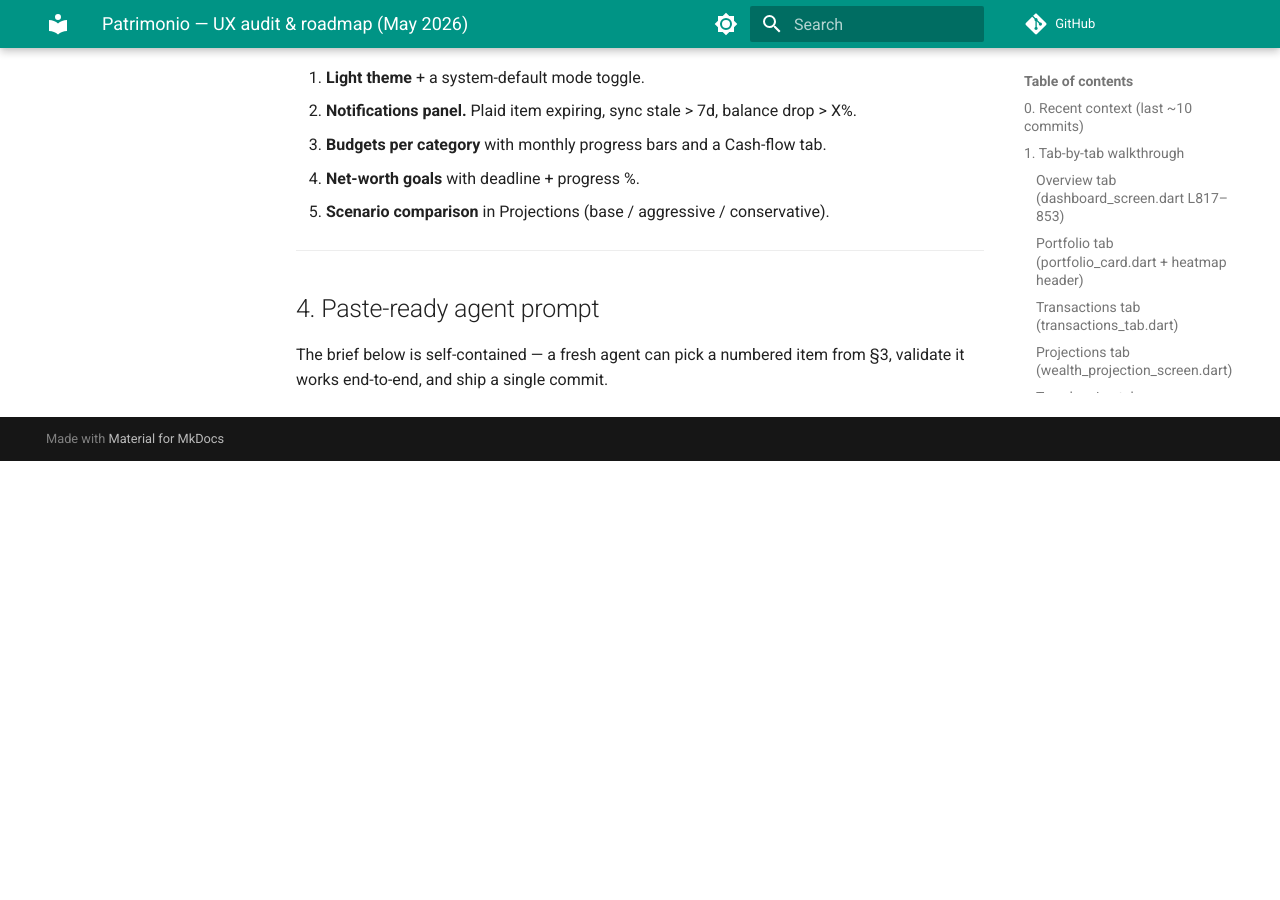
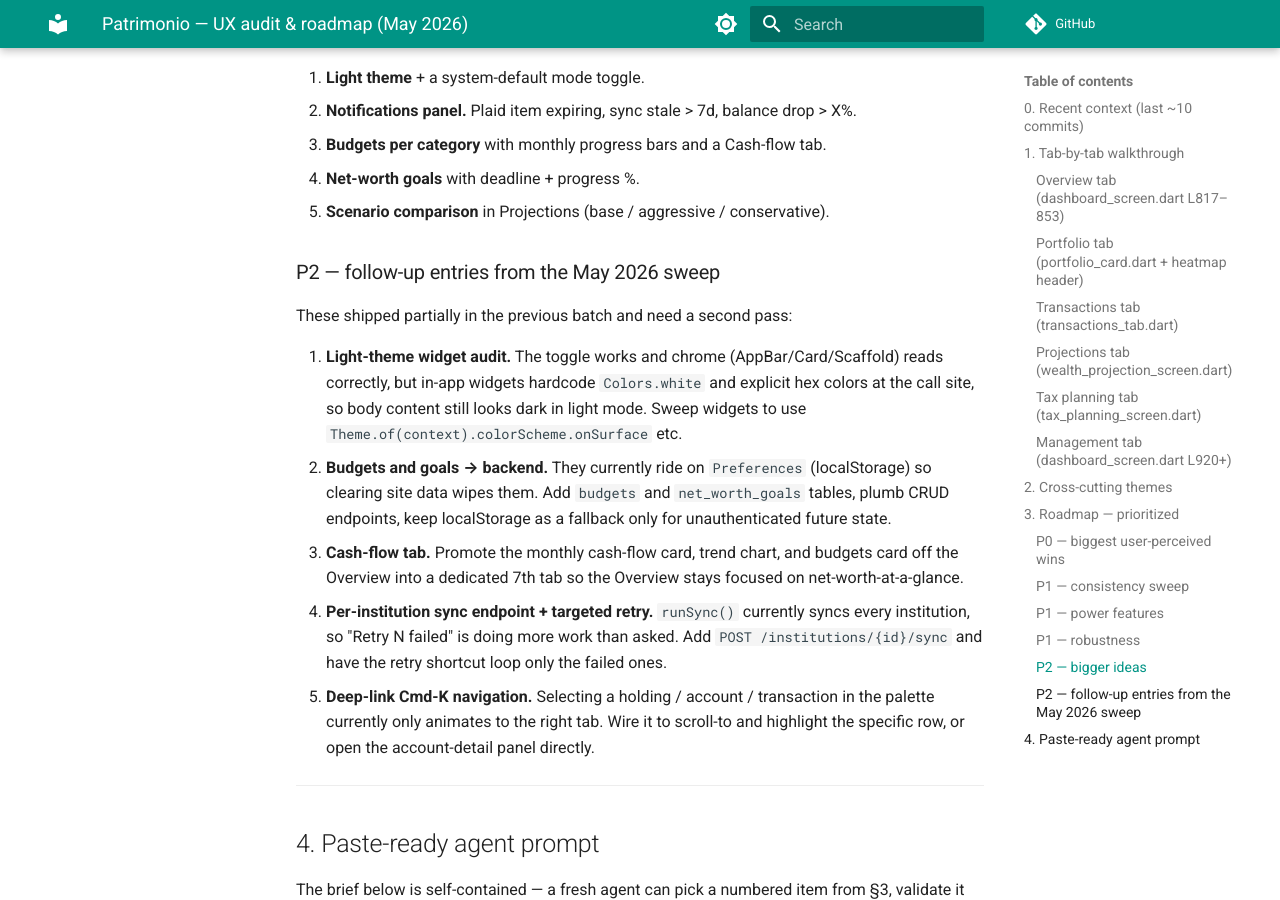
Before and after one commit to nickvander/patrimonio, an MkDocs documentation site: the page built from docs/ux-audit-roadmap.md, in a window 1280 px wide and 900 px high, scrolled down 6818 px. Built offline with MkDocs 1.6.1 and Material for MkDocs 9.7.7, drawn with Linux system fonts in a browser that asks for light colours; comment, search, counter and statistics services are not loaded; before the commit the page ends 7279 px from its top, so only the background shows below that.

Commit message:
Roadmap §3 entries 23–27 from the May 2026 sweep
Captures the follow-ups the previous batch left on the table: light-
theme widget audit, moving budgets/goals to the backend, promoting
the cash-flow widgets to their own tab, per-institution sync targeting,
and Cmd-K deep-link navigation.

Co-Authored-By: Claude Opus 4.7 (1M context) <noreply@anthropic.com>

```diff
--- a/docs/ux-audit-roadmap.md
+++ b/docs/ux-audit-roadmap.md
@@ -261,6 +261,16 @@ These show up everywhere and are worth a sweep, not a one-off fix:
 21. **Net-worth goals** with deadline + progress %.
 22. **Scenario comparison** in Projections (base / aggressive / conservative).
 
+### P2 — follow-up entries from the May 2026 sweep
+
+These shipped partially in the previous batch and need a second pass:
+
+23. **Light-theme widget audit.** The toggle works and chrome (AppBar/Card/Scaffold) reads correctly, but in-app widgets hardcode `Colors.white` and explicit hex colors at the call site, so body content still looks dark in light mode. Sweep widgets to use `Theme.of(context).colorScheme.onSurface` etc.
+24. **Budgets and goals → backend.** They currently ride on `Preferences` (localStorage) so clearing site data wipes them. Add `budgets` and `net_worth_goals` tables, plumb CRUD endpoints, keep localStorage as a fallback only for unauthenticated future state.
+25. **Cash-flow tab.** Promote the monthly cash-flow card, trend chart, and budgets card off the Overview into a dedicated 7th tab so the Overview stays focused on net-worth-at-a-glance.
+26. **Per-institution sync endpoint + targeted retry.** `runSync()` currently syncs every institution, so "Retry N failed" is doing more work than asked. Add `POST /institutions/{id}/sync` and have the retry shortcut loop only the failed ones.
+27. **Deep-link Cmd-K navigation.** Selecting a holding / account / transaction in the palette currently only animates to the right tab. Wire it to scroll-to and highlight the specific row, or open the account-detail panel directly.
+
 ---
 
 ## 4. Paste-ready agent prompt
```
